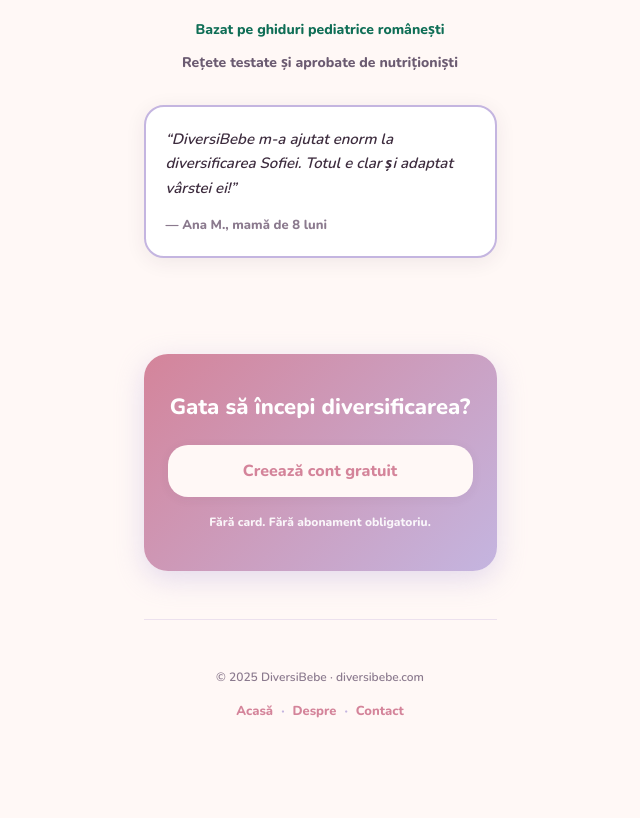
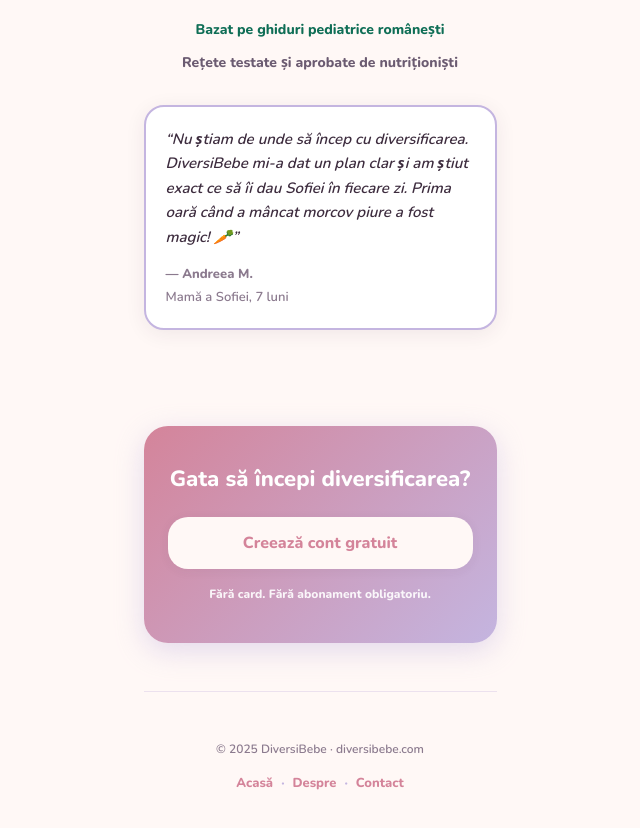
Before and after one commit to velicof/diversibebe, a Next.js app: page / in a window 1280 px wide. Shown: the part 1540-2368 px from the top of the page, without its empty margins (320-960 px from the left). Built offline with nearby package versions, Linux system fonts and the light colour scheme; no server answers.

Commit message:
feat: landing page2

```diff
--- a/src/app/components/AIChat.tsx
+++ b/src/app/components/AIChat.tsx
@@ -332,6 +332,14 @@
       : pathname === "/jurnal" || pathname.startsWith("/jurnal/")
         ? 132
         : 92;
+
+  if (
+    pathname === "/login" ||
+    pathname === "/register" ||
+    pathname === "/register/step2"
+  ) {
+    return null;
+  }
 
   return (
     <>
--- a/src/app/components/Navbar.tsx
+++ b/src/app/components/Navbar.tsx
@@ -1,6 +1,7 @@
 "use client";
 
 import Link from "next/link";
+import { usePathname } from "next/navigation";
 
 type NavbarProps = {
   activeTab: string;
@@ -16,6 +17,15 @@
 ] as const;
 
 export default function Navbar({ activeTab }: NavbarProps) {
+  const pathname = usePathname();
+  if (
+    pathname === "/login" ||
+    pathname === "/register" ||
+    pathname === "/register/step2"
+  ) {
+    return null;
+  }
+
   const normalized = (activeTab || "").toLowerCase();
 
   return (
--- a/src/app/page.tsx
+++ b/src/app/page.tsx
@@ -228,14 +228,17 @@
               className="text-[15px] font-semibold italic leading-relaxed"
               style={{ color: "#3D2C3E" }}
             >
-              &ldquo;DiversiBebe m-a ajutat enorm la diversificarea Sofiei.
-              Totul e clar și adaptat vârstei ei!&rdquo;
+              &ldquo;Nu știam de unde să încep cu diversificarea. DiversiBebe
+              mi-a dat un plan clar și am știut exact ce să îi dau Sofiei în
+              fiecare zi. Prima oară când a mâncat morcov piure a fost magic!
+              🥕&rdquo;
             </p>
             <footer
               className="mt-4 text-[13px] font-bold"
               style={{ color: "#8B7A8E" }}
             >
-              — Ana M., mamă de 8 luni
+              <div>— Andreea M.</div>
+              <div className="mt-1 font-semibold">Mamă a Sofiei, 7 luni</div>
             </footer>
           </blockquote>
         </section>
```
